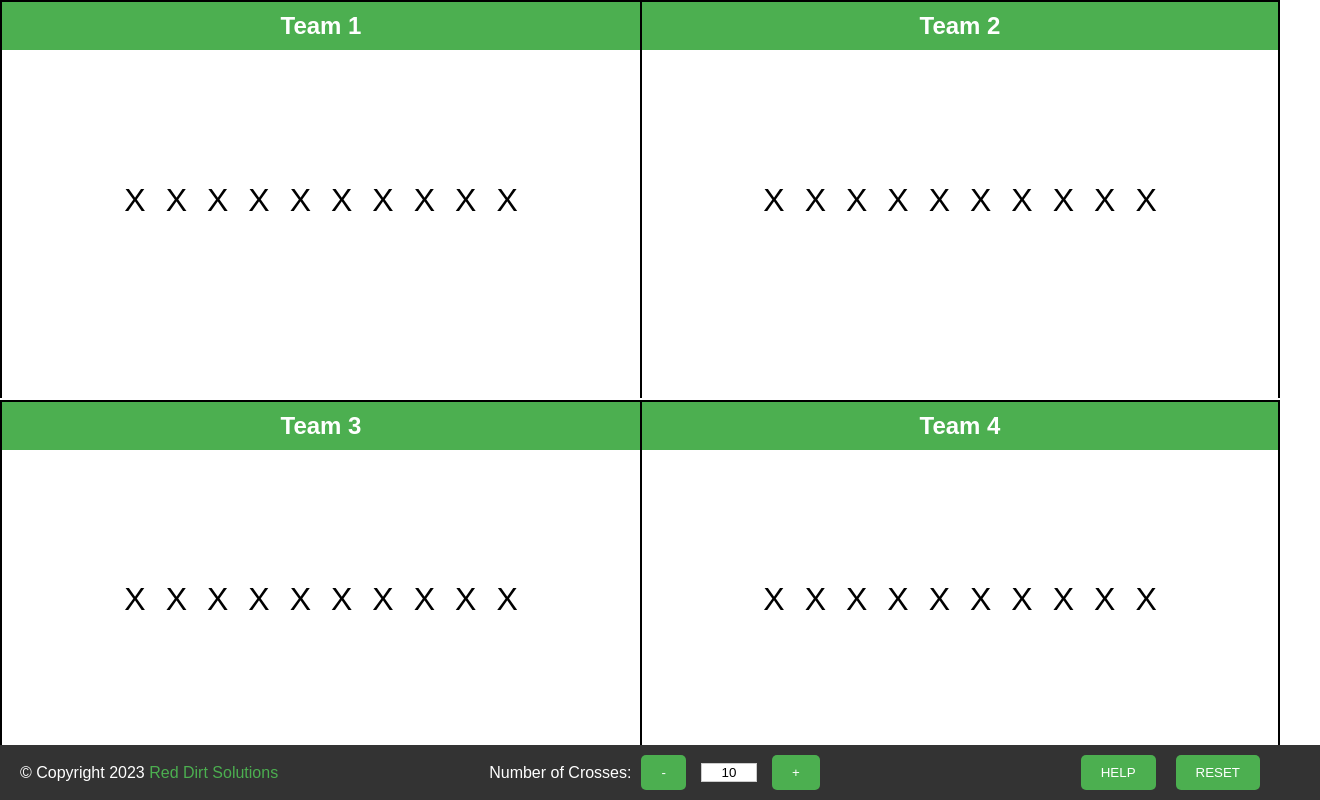
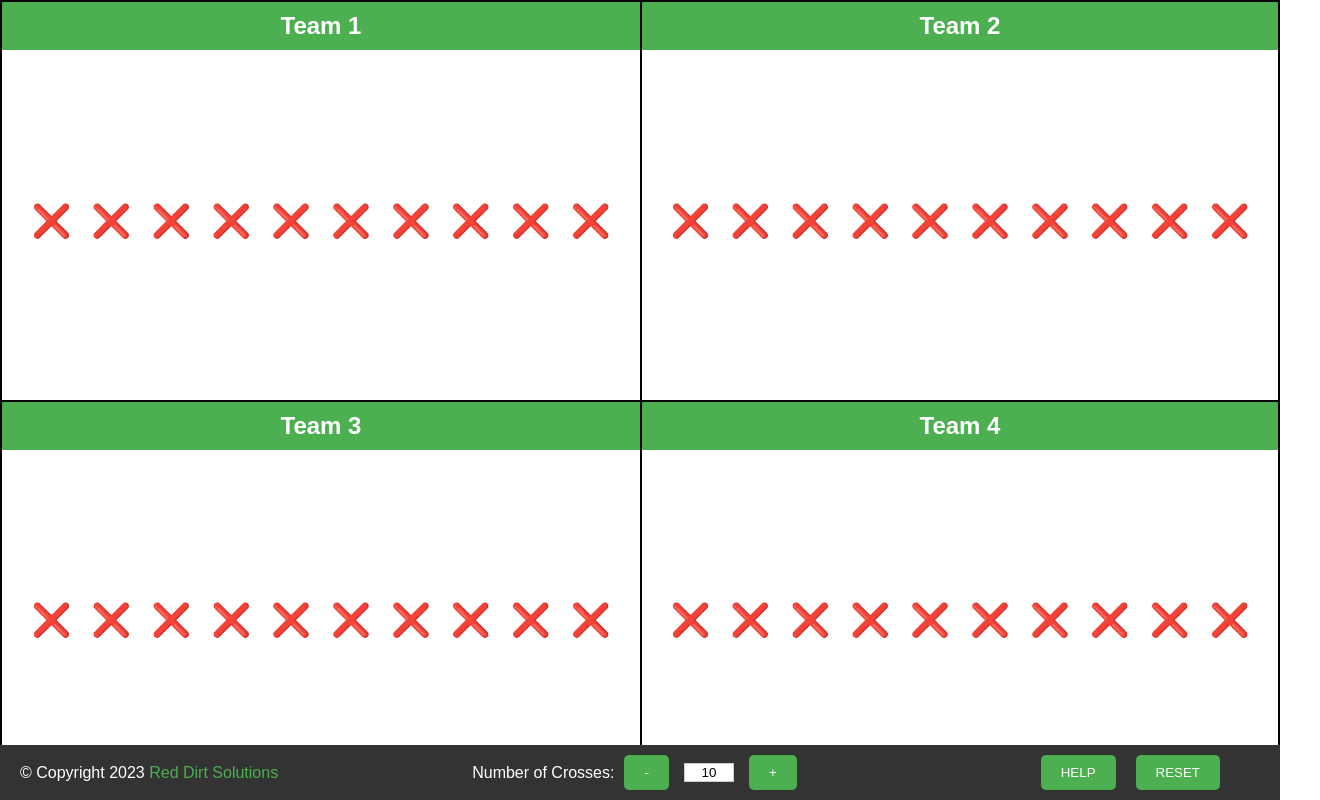
Before and after one commit to jjcazau/4Corners, a plain HTML site: page index.html in a window 1280 px wide. Shown: the whole page, 1320 px wide, since content can reach past the window. Drawn offline with Linux system fonts and the light colour scheme.

Commit message:
emoji and interactivity support.

```diff
--- a/script.js
+++ b/script.js
@@ -1,5 +1,8 @@
 document.addEventListener('DOMContentLoaded', function() {
     initializeGame(document.getElementById('numCrosses').value);
+    document.addEventListener('contextmenu', function(event) {
+        event.preventDefault();
+    }, false);
     // Help modal setup
     var modal = document.getElementById("rulesModal");
     var btn = document.getElementById("helpBtn");
@@ -60,7 +63,7 @@ function initializeGame(crossCount) {
         for (var i = 0; i < crossCount; i++) {
             var cross = document.createElement('div');
             cross.classList.add('cross');
-            cross.textContent = 'X';
+            cross.textContent = '❌';
             cross.onclick = function() {
                 this.remove();
                 // Check if the team is out
--- a/style.css
+++ b/style.css
@@ -7,12 +7,19 @@ body {
     overflow: hidden;
 }
 
+* {
+    box-sizing: border-box; /* Ensures that padding and border are included in total width and height */
+}
+
 .corner {
-    box-sizing: border-box;
-    width: 50%;
-    height: calc(50% - 2px); /* Adjust the height for border overlap */
+    flex: 1 0 50%; /* Flex basis set to 50% */
+    height: 50%; /* Each corner takes up exactly half the height of the viewport */
     text-align: center;
     position: relative;
+    display: flex;
+    align-items: center;
+    justify-content: center;
+    border: 1px solid #000; /* Use 1px border for a more predictable layout */
 }
 
 /* Apply border to all corners and then remove it as needed */
@@ -30,6 +37,8 @@ body {
     border-bottom: none;
 }
 
+
+
 h2 {
     margin-top: 0;
     background-color: #4CAF50;
@@ -39,6 +48,15 @@ h2 {
     width: 100%;
     top: 0;
     left: 0;
+}
+
+body,
+button,
+.crosses * { /* Add other selectors as needed */
+    -webkit-user-select: none; /* Chrome/Safari */
+    -moz-user-select: none; /* Firefox */
+    -ms-user-select: none; /* IE10+ */
+    user-select: none; /* Standard syntax */
 }
 
 .crosses {
@@ -58,7 +76,7 @@ h2 {
 }
 
 .cross:hover {
-    transform: scale(1.2);
+    transform: scale(1.5);
 }
 
 /* Footer */
```
